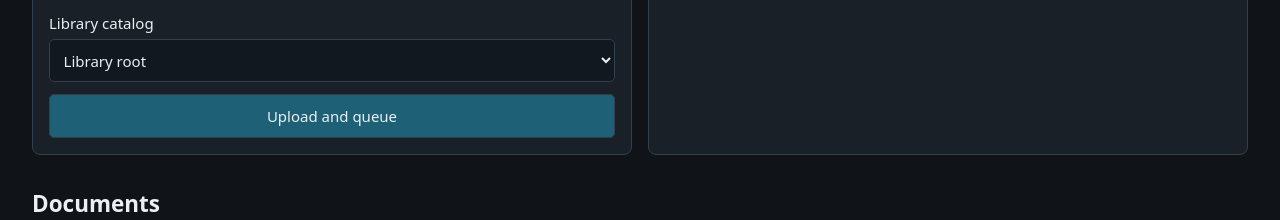
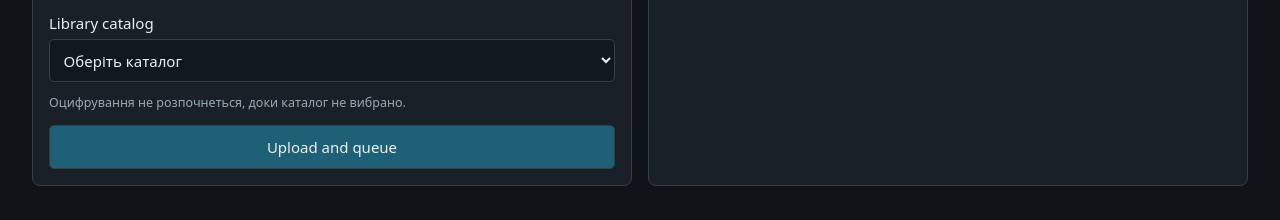
Before and after one commit to olshevskyi83/document-lab, a FastAPI app: template app/templates/index.html in a window 1280 px wide. Shown: the part 410-630 px from the top of the page. Run offline with FastAPI, Linux system fonts and the light colour scheme; the template is opened without the code that fills it, so the values that code supplies are empty; parts of the project's set-up code (start-up, migrations or seed data) failed here and were passed over.

Commit message:
Require catalog before document upload

```diff
--- a/app/main.py
+++ b/app/main.py
@@ -155,6 +155,9 @@ def upload_document(
     catalog: str = Form(""),
 ):
     try:
+        catalog = catalog.strip()
+        if not catalog:
+            raise ValueError("Оберіть каталог Library перед запуском оцифрування")
         catalog_path = safe_library_path(settings.library_root, catalog)
         if not catalog_path.is_dir():
             raise ValueError("Selected catalog does not exist")
--- a/app/templates/index.html
+++ b/app/templates/index.html
@@ -25,7 +25,8 @@
       <label>Document<input type="file" name="file" required></label>
       <label>OCR language<select name="ocr_languages">{% for key in ocr_options %}<option value="{{ key }}">{{ ocr_labels[key] }}</option>{% endfor %}</select></label>
       <label>Document type<select name="content_type">{% for item in document_types %}<option value="{{ item.value }}">{{ item.value }}</option>{% endfor %}</select></label>
-      <label>Library catalog<select name="catalog"><option value="">Library root</option>{% for catalog in catalogs %}<option value="{{ catalog }}">{{ catalog }}</option>{% endfor %}</select></label>
+      <label>Library catalog<select name="catalog" required><option value="" selected disabled>Оберіть каталог</option>{% for catalog in catalogs %}<option value="{{ catalog }}">{{ catalog }}</option>{% endfor %}</select></label>
+      <small>Оцифрування не розпочнеться, доки каталог не вибрано.</small>
       <button>Upload and queue</button>
     </form>
   </article>
```
Also changed, not shown: tests/test_upload_workflow.py (+24 -0 lines).
